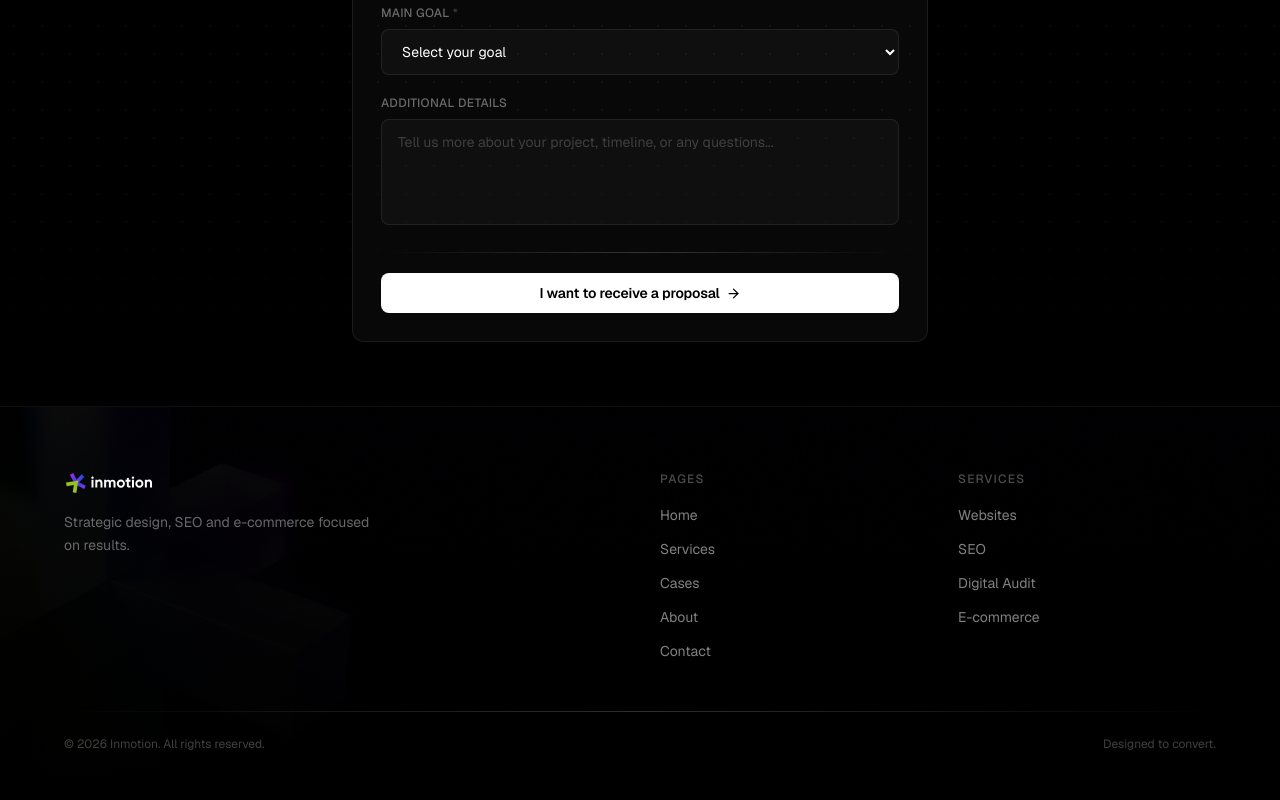
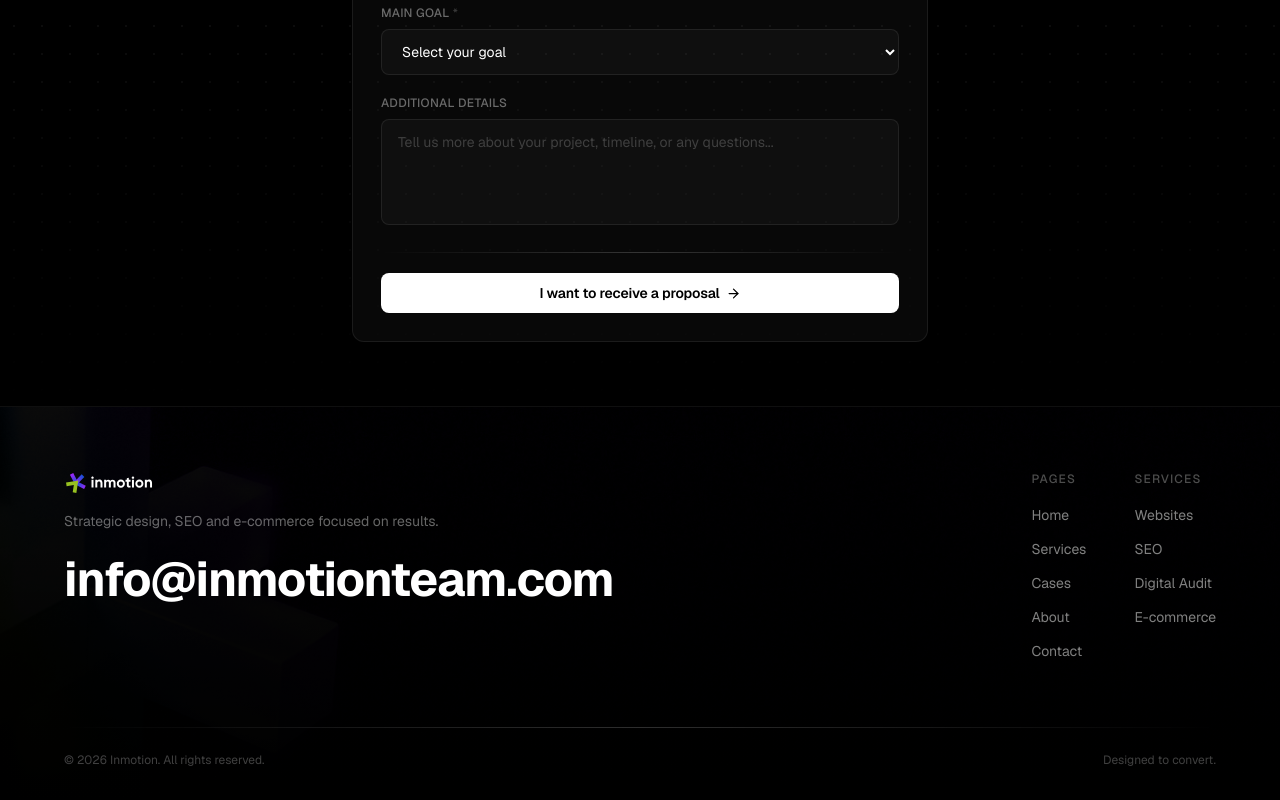
Before and after one commit to bladesvisiontech/marketing-agency, a Next.js app: page /en/contact in a window 1280 px wide. Shown: the part 828-1628 px from the top of the page. Built offline with nearby package versions, Linux system fonts and the light colour scheme.

Commit message:
feat: redesign footer layout with large email and logo on left

```diff
--- a/src/components/Footer.tsx
+++ b/src/components/Footer.tsx
@@ -17,14 +17,24 @@ export default function Footer({ dict, locale }: FooterProps) {
       <Image src="/footer.jpg" alt="" fill className="object-cover object-center opacity-10 pointer-events-none select-none" priority={false} />
       <div className="absolute inset-0 bg-gradient-to-t from-black via-black/80 to-black/60 pointer-events-none" />
       <div className="relative z-10 max-w-6xl mx-auto">
-        <div className="grid grid-cols-1 md:grid-cols-4 gap-10 mb-12">
-          <div className="md:col-span-2">
-            <Link href={base} className="inline-flex mb-4">
+        {/* Top: logo + email big + nav links */}
+        <div className="flex flex-col md:flex-row md:justify-between md:items-start gap-10 mb-16">
+          {/* Left — logo, tagline, big email */}
+          <div className="flex flex-col gap-4">
+            <Link href={base} className="inline-flex">
               <Image src="/inmotion-logo.svg" alt="Inmotion" width={110} height={30} className="h-6 w-auto" />
             </Link>
-            <p className="text-white/40 text-sm leading-relaxed max-w-xs">{f.tagline}</p>
+            <p className="text-white/40 text-sm">{f.tagline}</p>
+            <a
+              href="mailto:info@inmotionteam.com"
+              className="text-3xl md:text-5xl font-bold text-white hover:text-white/80 transition-colors tracking-tight mt-2"
+            >
+              info@inmotionteam.com
+            </a>
           </div>
 
+          {/* Right — nav columns */}
+          <div className="flex gap-12 shrink-0">
             <div>
               <h5 className="text-white/30 text-xs font-medium uppercase tracking-widest mb-4">{f.pages_title}</h5>
               <ul className="flex flex-col gap-2.5">
@@ -37,7 +47,6 @@ export default function Footer({ dict, locale }: FooterProps) {
                 ))}
               </ul>
             </div>
-
             <div>
               <h5 className="text-white/30 text-xs font-medium uppercase tracking-widest mb-4">{f.services_title}</h5>
               <ul className="flex flex-col gap-2.5">
@@ -51,6 +60,7 @@ export default function Footer({ dict, locale }: FooterProps) {
               </ul>
             </div>
           </div>
+        </div>
 
         <div className="divider mb-6" />
         <div className="flex flex-col sm:flex-row justify-between items-start sm:items-center gap-3">
```
Lines whose indentation alone changed are shown as unchanged.
